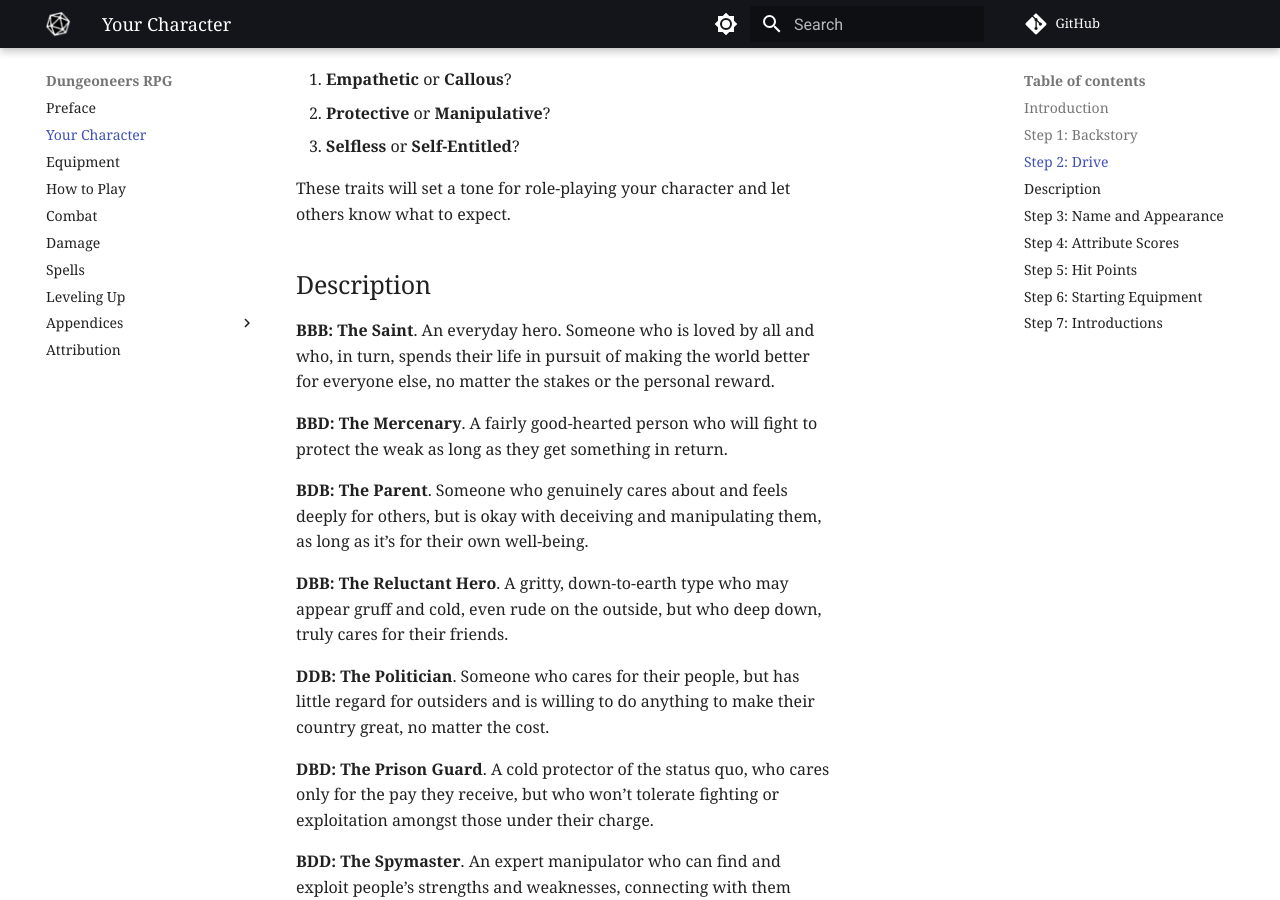
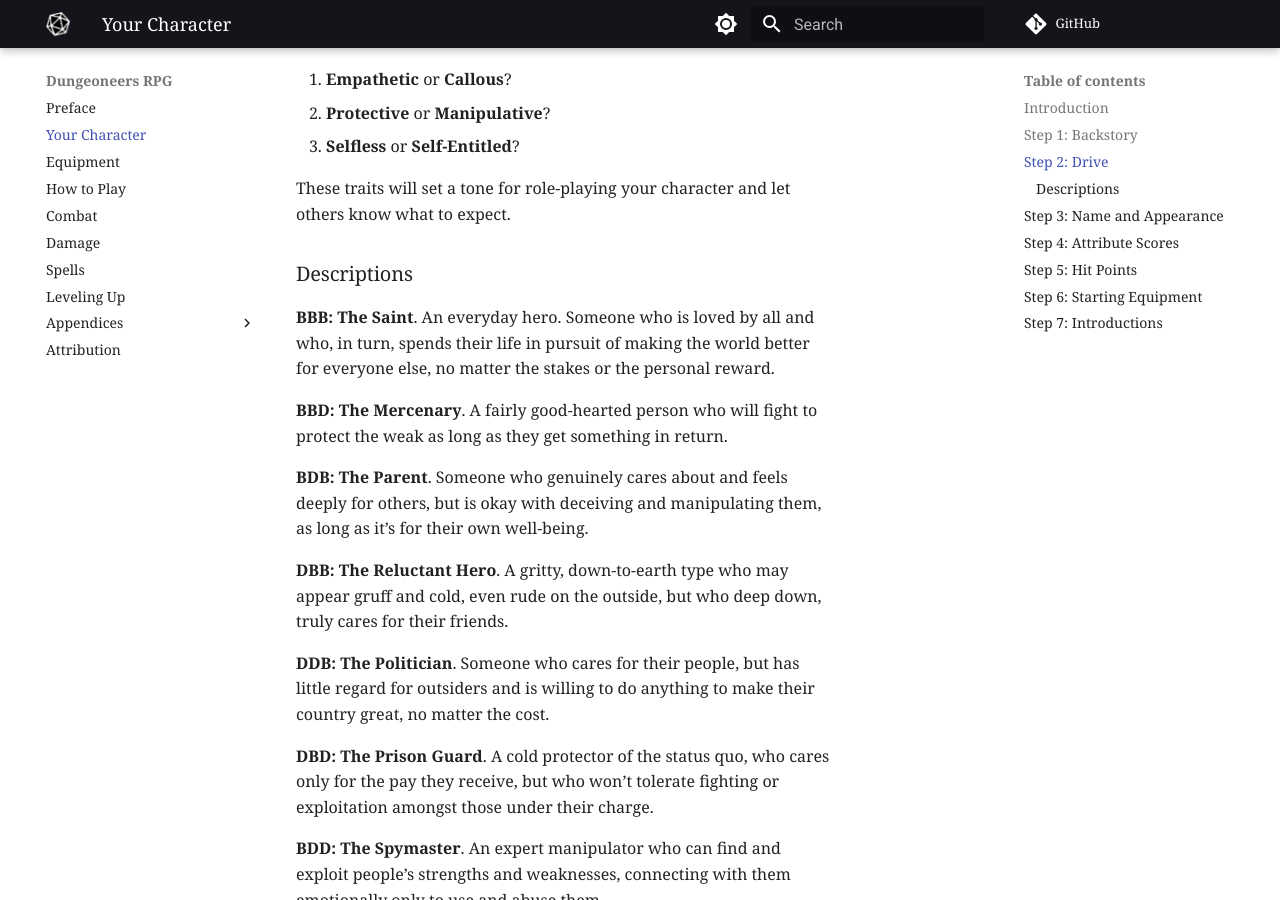
Before and after one commit to joemoose/dungeoneers.d20, an MkDocs documentation site: the page built from docs/character.md, in a window 1280 px wide and 900 px high, scrolled down 1577 px. Built offline with MkDocs 1.6.1 and Material for MkDocs 9.7.7, drawn with Linux system fonts in a browser that asks for light colours; comment, search, counter and statistics services are not loaded.

Commit message:
Update character.md

```diff
--- a/docs/character.md
+++ b/docs/character.md
@@ -43,7 +43,7 @@ Is your character more:
 
 These traits will set a tone for role-playing your character and let others know what to expect.
 
-## Description
+### Descriptions
 
 **BBB: The Saint**. An everyday hero. Someone who is loved by all and who, in turn, spends their life in pursuit of making the world better for everyone else, no matter the stakes or the personal reward.
 
```
